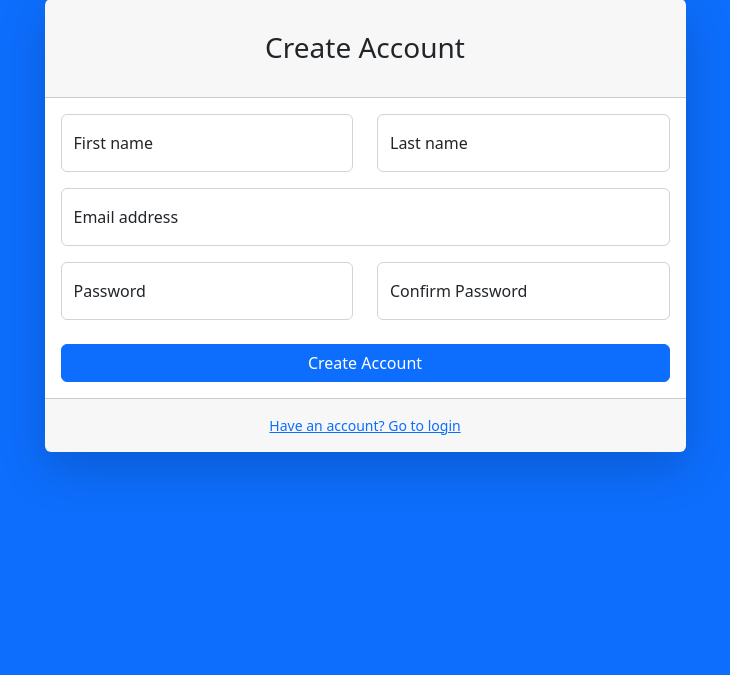
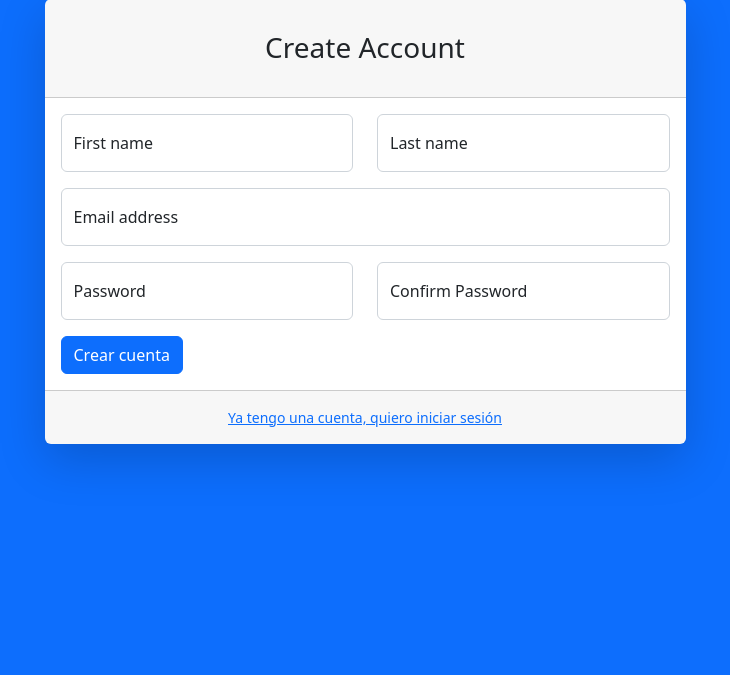
Before and after one commit to luisMorelo/project-todoapp, a Django app: page /registro in a window 1280 px wide. Shown: the part 49-724 px from the top of the page, without its empty margins (275-1005 px from the left). Run offline with Django 4.2, Linux system fonts and the light colour scheme; some libraries are stand-ins or nearby versions.

Commit message:
Signup funcionando

```diff
--- a/todoapp/tasks/forms.py
+++ b/todoapp/tasks/forms.py
@@ -3,12 +3,13 @@ from django.contrib.auth.forms import (
     UserCreationForm, AuthenticationForm, UsernameField
 )
 from django.contrib.auth.models import User
-
+from django.forms import ModelForm
+from .models import Task
 
 #Registrarse/crear una cuenta
 class SingUpForm(UserCreationForm):
-    password1 = forms.CharField(label='contraseña', widget=forms.PasswordInput(attrs={'class': 'form-control'}))
-    password2 = forms.CharField(label='confirmar contraseña', widget=forms.PasswordInput(attrs={'class': 'form-control'}))
+    password1 = forms.CharField(label='contraseña', widget=forms.PasswordInput(attrs={'class': 'form-floating mb-3'}))
+    password2 = forms.CharField(label='confirmar contraseña', widget=forms.PasswordInput(attrs={'class': 'form-floating mb-3'}))
 
     class Meta:
         model = User #el modelo que voy a usar
@@ -37,3 +38,10 @@ class LoginFoms(AuthenticationForm):
         strip= True, #esto es para quitar los espacios en la contraseñas dijitada por el usuario
         widget=forms.PasswordInput(attrs={"autocompleted":"current-password", "class": "form-control"})
     )
+
+
+class TaskForm(ModelForm):
+
+    class Meta:
+        model = Task
+        fields = ['titulo', 'descripcion', 'terminado']
--- a/todoapp/tasks/templates/login.html
+++ b/todoapp/tasks/templates/login.html
@@ -24,6 +24,7 @@
                                     <div class="card-header"><h3 class="text-center font-weight-light my-4">Login</h3></div>
                                     <div class="card-body">
                                         <form method="post">
+
                                             <div class="form-floating mb-3">
                                                 <input class="form-control" id="inputEmail" type="email" placeholder="name@example.com" />
                                                 <label for="inputEmail">Email address</label>
@@ -37,7 +38,6 @@
                                                 <label class="form-check-label" for="inputRememberPassword">Remember Password</label>
                                             </div>
                                             <div class="d-flex align-items-center justify-content-between mt-4 mb-0">
-                                                <a class="small" href="password.html">Forgot Password?</a>
                                                 <a class="btn btn-primary" href=" ">Login</a>
                                             </div>
                                         </form>
--- a/todoapp/tasks/templates/register.html
+++ b/todoapp/tasks/templates/register.html
@@ -22,46 +22,57 @@
                                 <div class="card shadow-lg border-0 rounded-lg mt-5">
                                     <div class="card-header"><h3 class="text-center font-weight-light my-4">Create Account</h3></div>
                                     <div class="card-body">
-                                        <form>
+
+                                        <form method="POST" action="">
+
+                                            {% csrf_token %}
                                             <div class="row mb-3">
                                                 <div class="col-md-6">
                                                     <div class="form-floating mb-3 mb-md-0">
-                                                        <input class="form-control" id="inputFirstName" type="text" placeholder="Enter your first name" />
+                                                        <input class="form-control" id="inputFirstName" name="first_name" type="text" placeholder="Enter your first name" />
                                                         <label for="inputFirstName">First name</label>
                                                     </div>
                                                 </div>
                                                 <div class="col-md-6">
                                                     <div class="form-floating">
-                                                        <input class="form-control" id="inputLastName" type="text" placeholder="Enter your last name" />
+                                                        <input class="form-control" id="inputLastName" name="last_name" type="text" placeholder="Enter your last name" />
                                                         <label for="inputLastName">Last name</label>
                                                     </div>
                                                 </div>
                                             </div>
                                             <div class="form-floating mb-3">
-                                                <input class="form-control" id="inputEmail" type="email" placeholder="name@example.com" />
+                                                <input class="form-control" id="inputEmail" name="username" type="email" placeholder="name@example.com" />
                                                 <label for="inputEmail">Email address</label>
                                             </div>
                                             <div class="row mb-3">
                                                 <div class="col-md-6">
                                                     <div class="form-floating mb-3 mb-md-0">
-                                                        <input class="form-control" id="inputPassword" type="password" placeholder="Create a password" />
+                                                        <input class="form-control" id="inputPassword" name="password1" type="password" placeholder="Create a password" />
                                                         <label for="inputPassword">Password</label>
                                                     </div>
                                                 </div>
                                                 <div class="col-md-6">
                                                     <div class="form-floating mb-3 mb-md-0">
-                                                        <input class="form-control" id="inputPasswordConfirm" type="password" placeholder="Confirm password" />
+                                                        <input class="form-control" id="inputPasswordConfirm" name="password2" type="password" placeholder="Confirm password" />
                                                         <label for="inputPasswordConfirm">Confirm Password</label>
                                                     </div>
                                                 </div>
                                             </div>
-                                            <div class="mt-4 mb-0">
-                                                <div class="d-grid"><a class="btn btn-primary btn-block" href="login.html">Create Account</a></div>
-                                            </div>
+
+
+                                            <button class="btn btn-primary">Crear cuenta</button>
+
+                                            {% if exito %}
+                                                <p ><h5 style="color: green;">{{ exito }}</h5></p>
+                                            {% elif error %}
+                                                <p ><h5 style="color: red;">{{ error }}</h5></p>
+                                            {% endif %}
                                         </form>
+
+
                                     </div>
                                     <div class="card-footer text-center py-3">
-                                        <div class="small"><a href="">Have an account? Go to login</a></div>
+                                        <div class="small"><a href="{% url 'iniciar-sesion' %}">Ya tengo una cuenta, quiero iniciar sesión</a></div>
                                     </div>
                                 </div>
                             </div>
--- a/todoapp/tasks/urls.py
+++ b/todoapp/tasks/urls.py
@@ -9,6 +9,8 @@ urlpatterns = [
 
     path('', views.user_login, name='iniciar-sesion'),
     path('registro', views.user_signup, name='registro-usuario'),
+    path('dashboard/', views.dashboard, name = 'dashboard'),
+
 
     path('api/crear/', views.TaskCreate.as_view(), name='crear-tarea'),
     path('api/listar/', views.TaskList.as_view(), name='listar-tarea'),
--- a/todoapp/tasks/views.py
+++ b/todoapp/tasks/views.py
@@ -1,10 +1,11 @@
-from django.shortcuts import render,get_object_or_404, redirect, HttpResponseRedirect
+from django.shortcuts import render, get_object_or_404, redirect, HttpResponseRedirect, HttpResponse
 from django.contrib.auth import authenticate, login, logout
 from rest_framework import generics, permissions
 from .models import Task
 from .serializers import taskSerializer
 from django.contrib.auth.decorators import login_required
 from .forms import LoginFoms, SingUpForm
+from django.contrib.auth.models import User
 # Create your views here.
 
 class TaskList(generics.ListAPIView):
@@ -34,9 +35,18 @@ class TaskDelete(generics.DestroyAPIView):
 
 
 
+
 #Iniciar sesion
 def user_login(request):
-    if request.method == 'post':
+
+    forms = LoginFoms()
+
+    if request.method == 'GET':
+
+        render(request, 'login.html', {
+            'form': forms
+        })
+    elif request.method == 'POST':
         form = LoginFoms(request, data=request.post)
         if form.is_valid():
             user_name = form.cleaned_data['username']
@@ -55,28 +65,39 @@ def dashboard(request):
         full_name = user.get_full_name()
         return render(request, 'index.html', {'full_name': full_name})
     else:
-        return HttpResponseRedirect('') #redirigir a login
+        return HttpResponseRedirect('/registro/') #redirigir a login
+
+
 
 #registrarse
 def user_signup(request):
-    if not request.user.is_authenticated:
+
+    form = SingUpForm()
+    if request.method == 'GET':
+        return render(request,'register.html', {
+            'form': form
+        })
+    else:
         if request.method == 'POST':
-            form = SingUpForm(request.POST)
-            if form.is_valid():
-                form.save()
-                HttpResponseRedirect('/login/') #redirigir a login
-        else:
-            form = SingUpForm()
-        return render(request, 'register.html', {'form': form})
-    else:
-        return HttpResponseRedirect('registro')
+
+            if request.POST['password1'] == request.POST['password2']:
+                user = User.objects.create_user(
+                    username=request.POST['username'], password=request.POST['password1']
+                )
+                user.save()
+                login(request, user)
+
+                return render(request, 'register.html', {'form': form, 'exito': '¡El usuario fue creado exitósamente!'})
+            else:
+                return render(request, 'register.html', {'form': form, 'error': 'Las contraseñas no coinciden, verifica e intentalo de nuevo'})
+
+
+
+
+
 
 
 #cerrar cesión
 def user_logout(request):
     logout(request)
     return HttpResponseRedirect('/login/')
-
-
-def registro(request):
-    return render(request, 'register.html')
```
Also changed, not shown: todoapp/tasks/static/assets/img/inicio.jpg (added).
